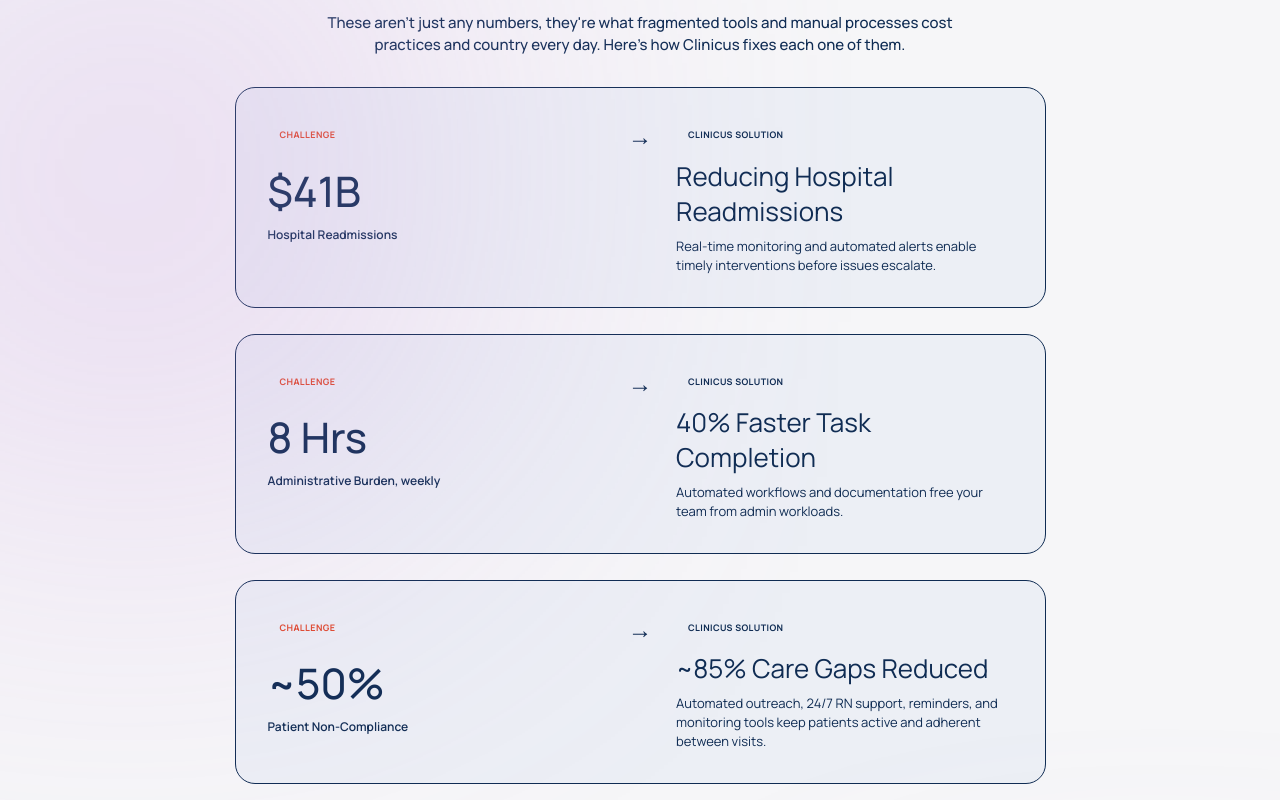
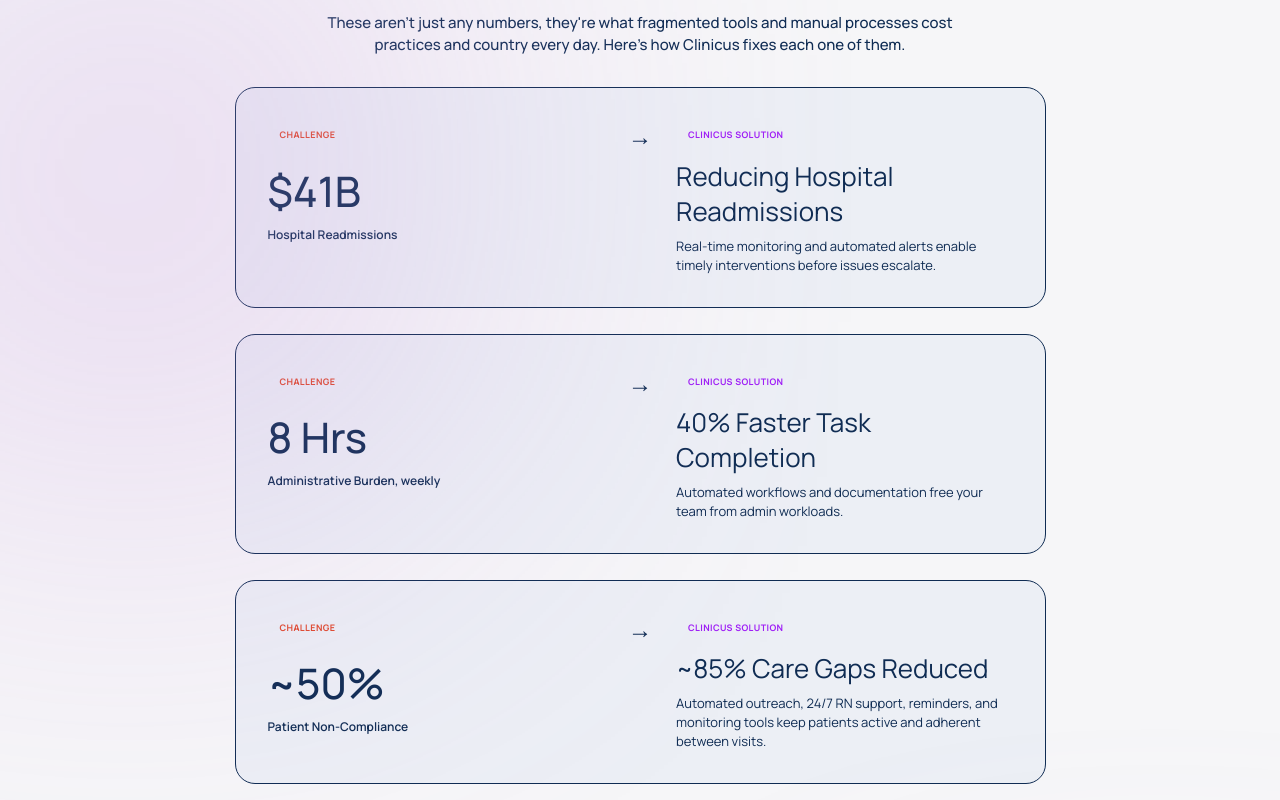
Before and after one commit to prameetaug-droid/Clicnicus-Test, a Next.js app: page / in a window 1280 px wide. Shown: the part 1500-2300 px from the top of the page. Built offline with nearby package versions, Linux system fonts and the light colour scheme.

Commit message:
Force badge text color to #9F1FF6 (PurposeBuilt)

```diff
--- a/src/components/PurposeBuilt.tsx
+++ b/src/components/PurposeBuilt.tsx
@@ -72,7 +72,7 @@ export default function PurposeBuilt() {
                   </div>
 
                   <div>
-                    <span className="inline-flex h-6 items-center justify-center rounded-xl bg-purple-light px-3 text-[9px] font-bold uppercase tracking-[0.0444em] text-purple">
+                    <span className="inline-flex h-6 items-center justify-center rounded-xl bg-purple-light px-3 text-[9px] font-bold uppercase tracking-[0.0444em] text-purple" style={{ color: '#9F1FF6' }}>
                       CLINICUS SOLUTION
                     </span>
                     <p className="mt-3 text-xl text-navy sm:text-2xl md:text-[26px]">
```
